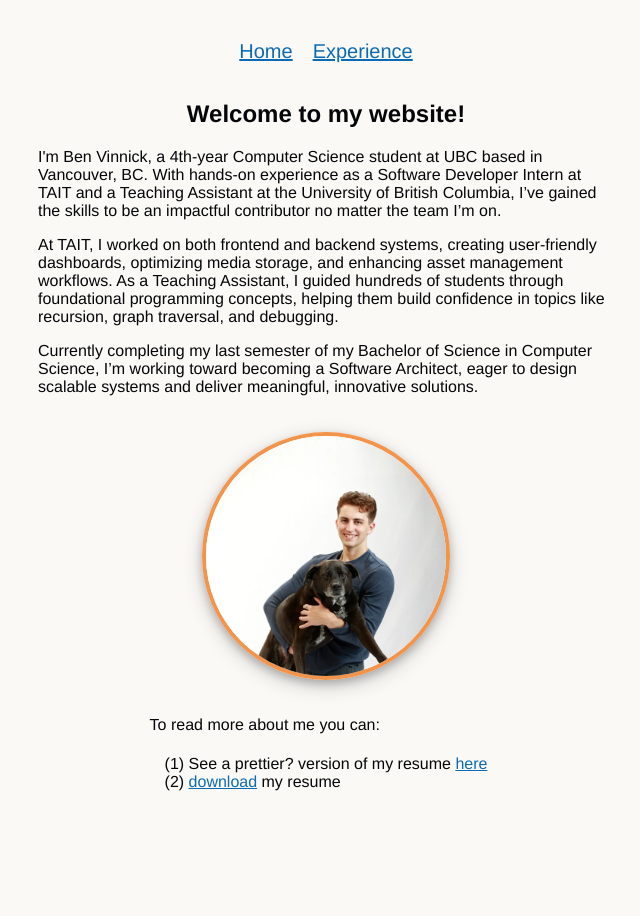
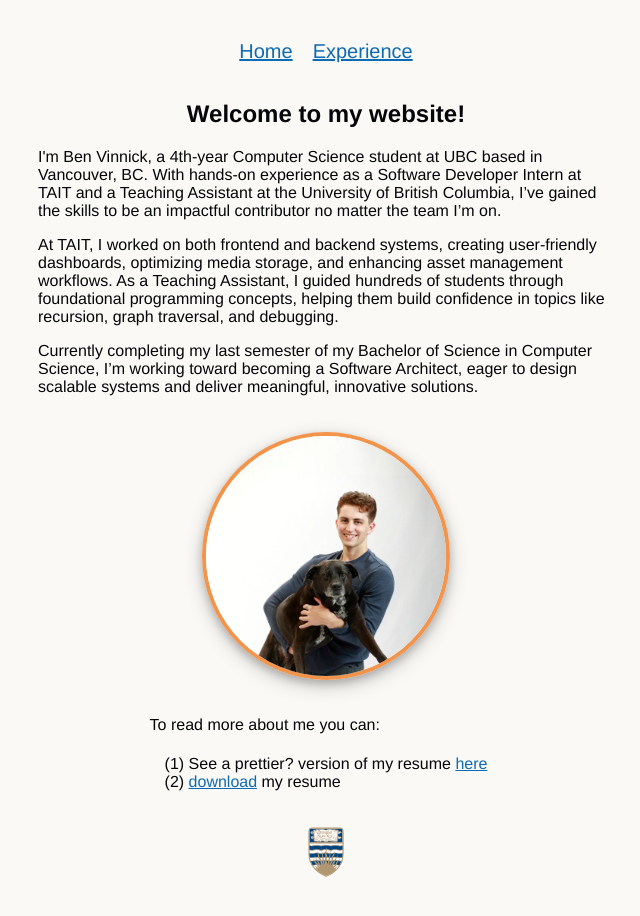
Before and after one commit to bonvee-99/portfolio, a Vue app: page / in a window 1280 px wide. Shown: the top 916 px of the page, without its empty margins (314-954 px from the left). Before the commit the page ends 872 px from the top, so only its background shows below. Built offline with nearby package versions, Linux system fonts and the light colour scheme.

Commit message:
ubc badge

```diff
--- a/src/App.vue
+++ b/src/App.vue
@@ -22,6 +22,13 @@
       </ul>
     </div>
   </section>
+  <footer>
+    <div>
+      <a href="https://michaelfromorg.github.io/ubc-webring/" target="_blank" rel="noopener noreferrer">
+        <img :src="`${publicPath}ubc-coa.svg`" alt="UBC Webring" width="36" height="50">
+      </a>
+    </div>
+  </footer>
   <component :is="currentView" :resume="resume"/>
 </template>
 
@@ -77,6 +84,20 @@ export default {
   height: 100%;
   background-color: $bg-color;
   color: $text-color;
+}
+
+footer {
+  display: flex;
+  justify-content: center;
+}
+
+footer div a img {
+  padding: 5px;
+  border-radius: 10px;
+}
+
+footer div a img:hover {
+  background-color: $pill-color;
 }
 
 html, body {
```
Also changed, not shown: public/ubc-coa.svg (added).
